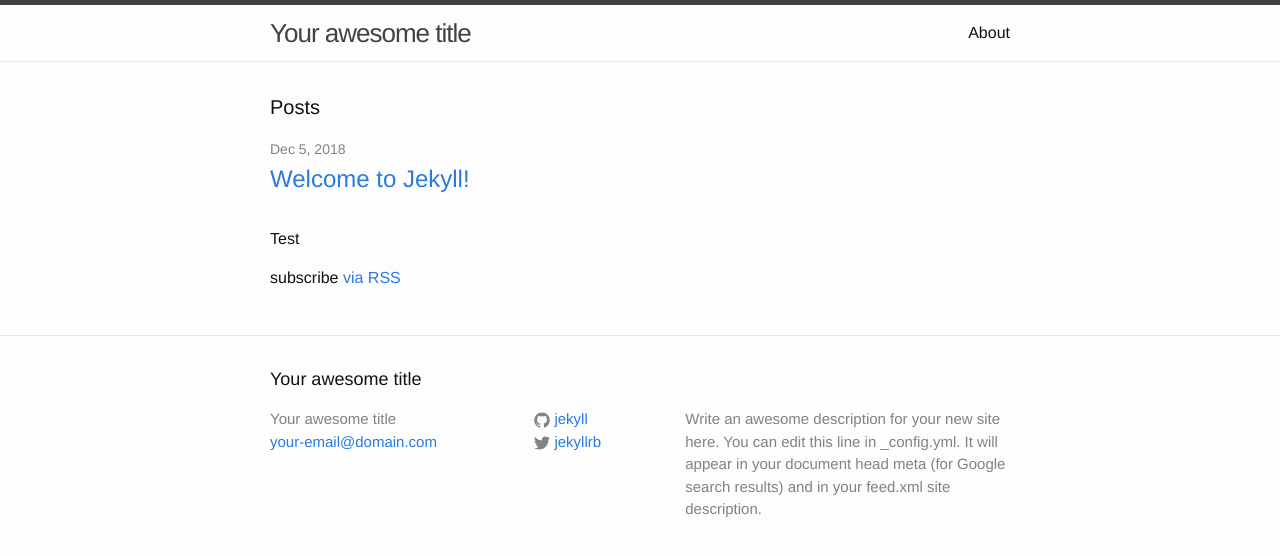
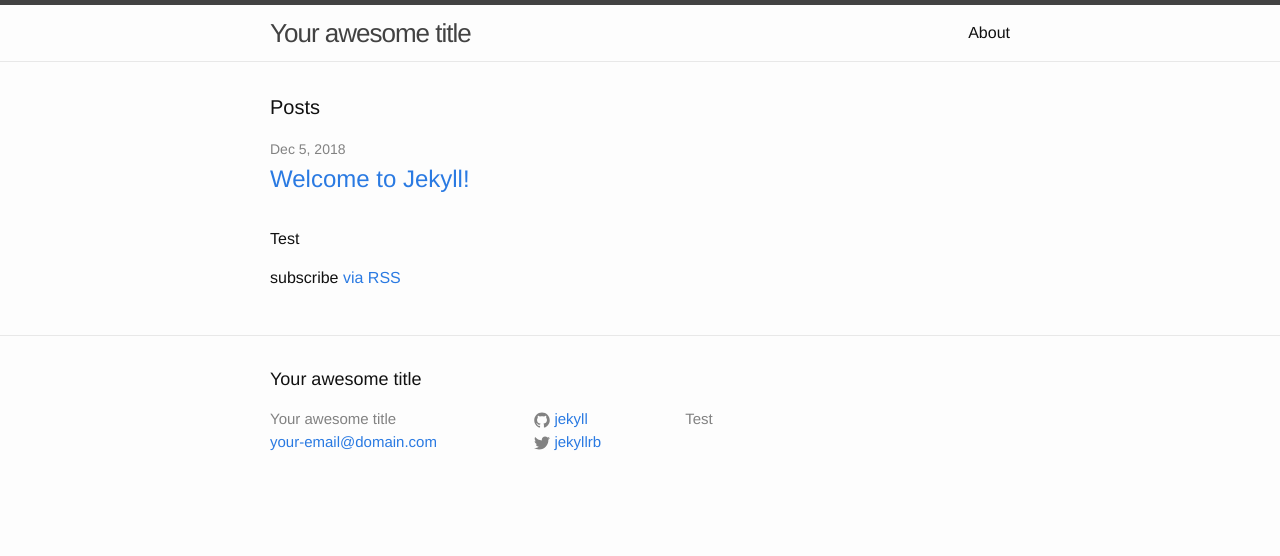
Before and after one commit to jrobson68/jrobson68.github.io, a Jekyll site: the page built from index.html, in a window 1280 px wide. Shown: the top 556 px of the page. Built offline with Jekyll 4.4.1, drawn with Linux system fonts in a browser that asks for light colours.

Commit message:
Update _config.yml

```diff
--- a/_config.yml
+++ b/_config.yml
@@ -9,9 +9,7 @@
 title: Your awesome title
 email: your-email@domain.com
 description: > # this means to ignore newlines until "baseurl:"
-  Write an awesome description for your new site here. You can edit this
-  line in _config.yml. It will appear in your document head meta (for
-  Google search results) and in your feed.xml site description.
+ Test
 baseurl: "" # the subpath of your site, e.g. /blog
 url: "http://yourdomain.com" # the base hostname & protocol for your site
 twitter_username: jekyllrb
```
